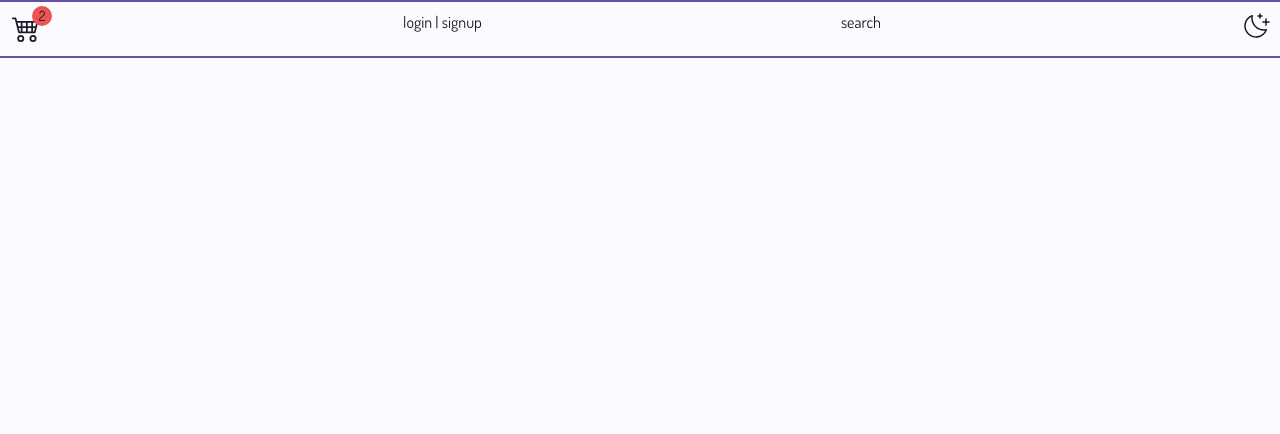
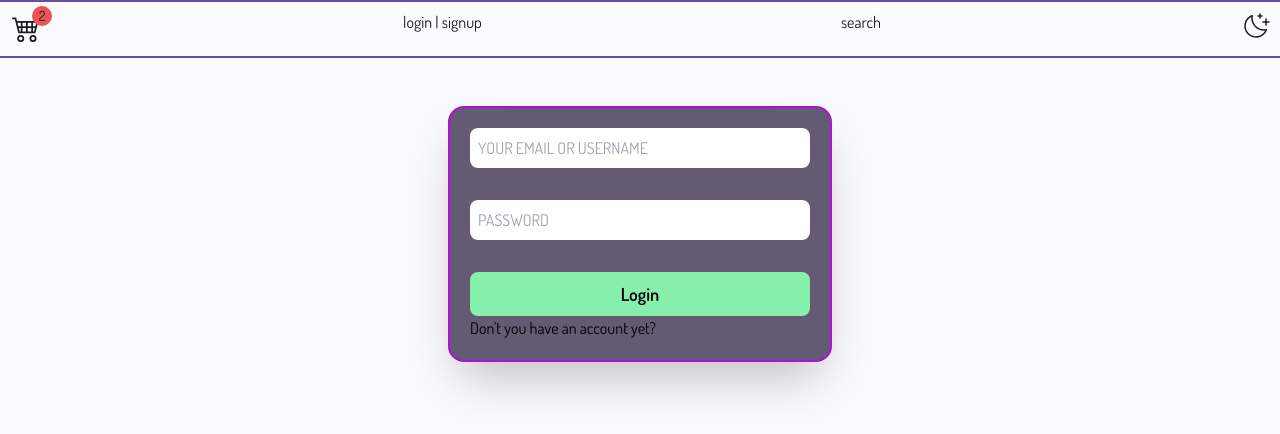
Before and after one commit to maryammohebbi/Ecommerce-website-with-React-Typescript-Tailwind, a React (Vite) app: page /auth in a window 1280 px wide. Shown: the top 434 px of the page. Built offline with nearby package versions, Linux system fonts and the light colour scheme.

Commit message:
login static component added

```diff
--- a/src/App.tsx
+++ b/src/App.tsx
@@ -6,6 +6,7 @@ import AppLayout from './features/ui/AppLayout'
 import { DarkModeProvider } from './context/DarkModeContext'
 import SingleProduct from './features/products/SingleProduct'
 import Cart from './features/cart/Cart'
+import Login from './authentication/Login'
 
 const queryClient = new QueryClient()
 
@@ -20,6 +21,7 @@ function App() {
             <Route path="products/:id" element={<SingleProduct />} />
             {/* <Route path="products/:category" element={<Products />} /> */}
             <Route path="checkout/cart" element={<Cart />} />
+            <Route path="/auth" element={<Login />} />
           </Routes>
         </AppLayout>
       </QueryClientProvider>
--- /dev/null
+++ b/src/authentication/Login.tsx
@@ -0,0 +1,28 @@
+import React from 'react'
+
+const Login: React.FC = ({}) => {
+  return (
+    <div className="container mx-auto flex flex-col items-center">
+      <div className="w-96 bg-secondaryBg rounded-2xl p-5 mt-12 shadow-2xl border-2 border-primary">
+        <form className="flex flex-col gap-y-8">
+          <input
+            className="p-2 rounded-lg"
+            type="text"
+            placeholder="YOUR EMAIL OR USERNAME"
+          />
+          <input
+            className="p-2 rounded-lg"
+            type="password"
+            placeholder="PASSWORD"
+          />
+          <button className="p-2 bg-green-300 rounded-lg text-lg font-semibold">
+            Login
+          </button>
+        </form>
+        <p>Don't you have an account yet?</p>
+      </div>
+    </div>
+  )
+}
+
+export default Login
```
